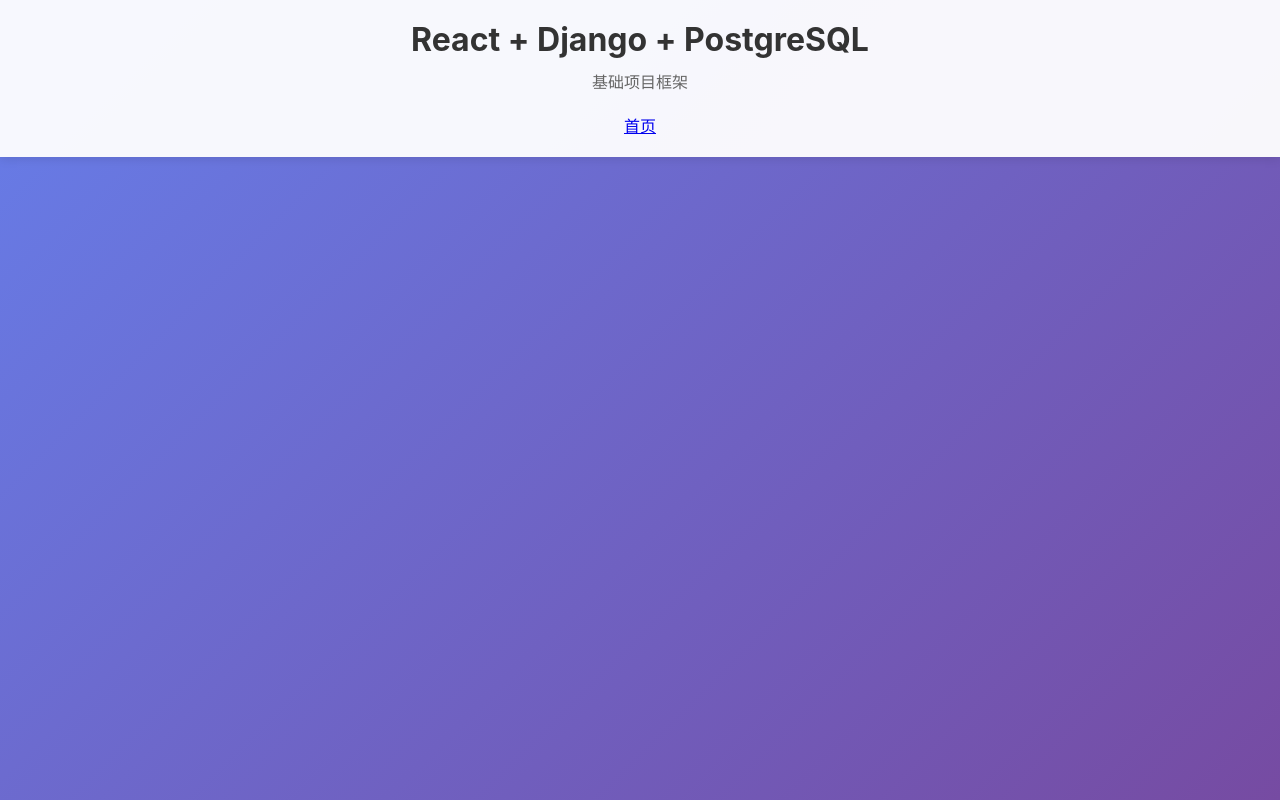
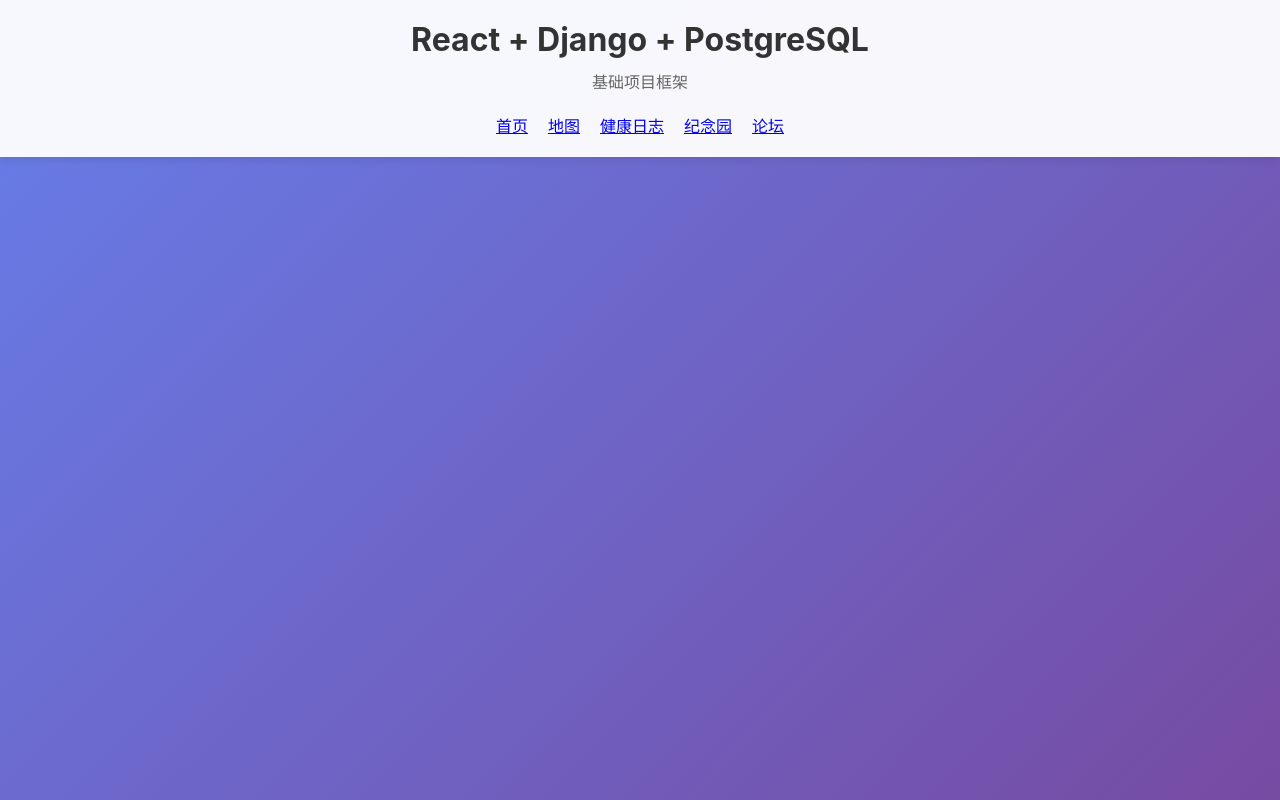
Before and after one commit to Tommytian993/ens-help.org, a React (Create React App) app in the folder frontend/: page / in a window 1280 px wide. Built offline with nearby package versions, Linux system fonts and the light colour scheme.

Commit message:
feat: add memorial and forum navigation links

```diff
--- a/frontend/src/App.tsx
+++ b/frontend/src/App.tsx
@@ -11,6 +11,10 @@ function App() {
           <p>基础项目框架</p>
           <nav>
             <Link to="/">首页</Link>
+            <Link to="/map">地图</Link>
+            <Link to="/health-log">健康日志</Link>
+            <Link to="/memorial">纪念园</Link>
+            <Link to="/forum">论坛</Link>
           </nav>
         </header>
       </div>
```
